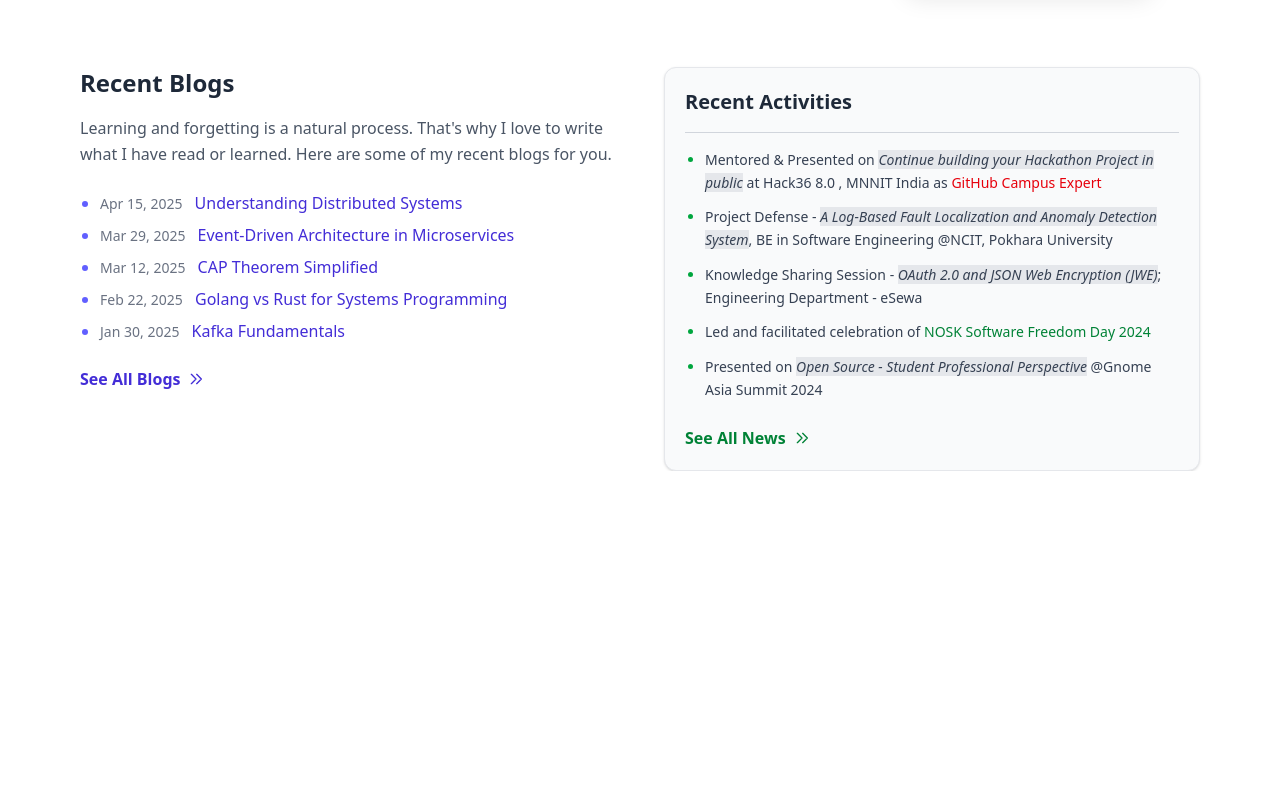
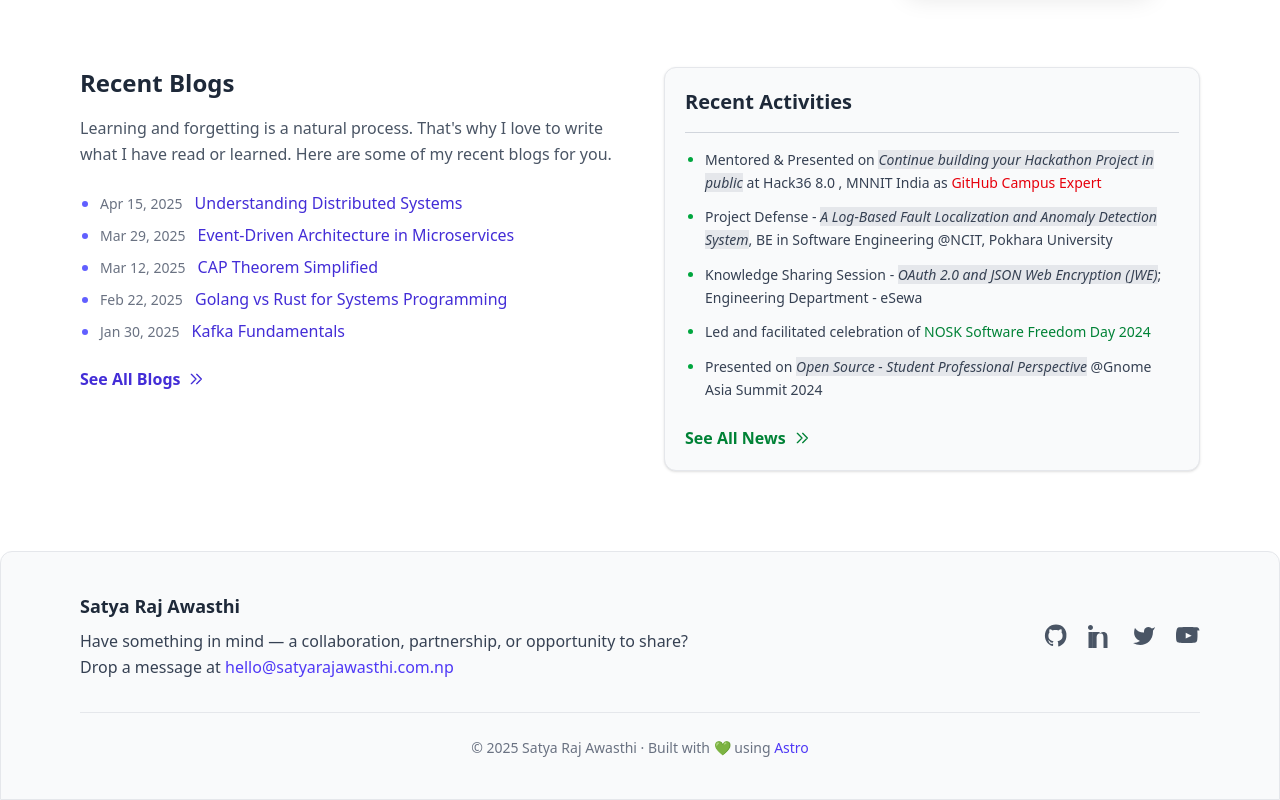
Before and after one commit to SatyaRajAwasth1/WebsitePortfolio, an Astro site: page / in a window 1280 px wide. Shown: the part 414-1214 px from the top of the page. Before the commit the page ends 885 px from the top, so only its background shows below. Built offline with nearby package versions, Linux system fonts and the light colour scheme; Astro itself is replaced by a stand-in of ours.

Commit message:
Add a new component footer and default it for BaseLayout (Top Nav, middle content, bottom footer and empty spaces on side)

```diff
--- /dev/null
+++ b/src/components/Footer.astro
@@ -0,0 +1,61 @@
+---
+
+---
+
+<footer class="bg-gray-50 border border-gray-200 rounded-t-xl mt-20">
+    <div class="max-w-6xl mx-auto px-4 py-10 text-gray-700">
+      <!-- Top Section: Personal Touch + Social Links -->
+      <div class="flex flex-col md:flex-row justify-between items-center space-y-6 md:space-y-0">
+
+        <!-- Left: Personal Message -->
+        <div class="text-center md:text-left text-base text-gray-700 leading-relaxed">
+          <p class="font-semibold text-gray-800 text-lg">Satya Raj Awasthi</p>
+          <p class="mt-2">
+            Have something in mind — a collaboration, partnership, or opportunity to share?
+            <br />
+            <span class="font-medium">Drop a message at</span>
+            <a href="mailto:hello@satyarajawasthi.com.np" class="text-indigo-600 hover:underline font-medium">
+              hello@satyarajawasthi.com.np
+            </a>
+          </p>
+        </div>
+
+        <!-- Right: Social Icons -->
+        <div class="flex space-x-5 text-gray-600">
+          <!-- GitHub -->
+          <a href="https://github.com/SatyaRajAwasth1" target="_blank" rel="noopener noreferrer" aria-label="GitHub" class="hover:text-black transition">
+            <svg class="w-6 h-6" fill="currentColor" viewBox="0 0 24 24">
+              <path d="M12 .5C5.7.5.9 5.3.9 11.7c0 4.9 3.1 9 7.5 10.4.5.1.7-.2.7-.5v-1.8c-3.1.7-3.8-1.3-3.8-1.3-.4-1.1-1-1.4-1-1.4-.9-.6.1-.6.1-.6 1 .1 1.5 1.1 1.5 1.1.9 1.5 2.4 1.1 3 .9.1-.7.4-1.1.7-1.3-2.5-.3-5.2-1.3-5.2-5.6 0-1.2.4-2.2 1.1-3-.1-.3-.5-1.6.1-3.3 0 0 .9-.3 3 1.1.9-.3 1.9-.4 2.9-.4s2 .1 2.9.4c2.1-1.4 3-1.1 3-1.1.6 1.7.2 3 .1 3.3.7.8 1.1 1.8 1.1 3 0 4.3-2.7 5.3-5.2 5.6.4.3.8.9.8 1.9v2.8c0 .3.2.6.7.5 4.4-1.4 7.5-5.5 7.5-10.4C23.1 5.3 18.3.5 12 .5z"/>
+            </svg>
+          </a>
+
+          <!-- LinkedIn -->
+          <a href="https://linkedin.com/in/SatyaRajAwasth1" target="_blank" rel="noopener noreferrer" aria-label="LinkedIn" class="hover:text-blue-700 transition">
+            <svg class="w-6 h-6" fill="currentColor" viewBox="0 0 24 24">
+              <path d="M4.98 3.5C4.98 4.88 3.87 6 2.5 6S0 4.88 0 3.5 1.12 1 2.5 1s2.48 1.12 2.48 2.5zM.5 8h4V24h-4V8zm7.5 0h3.6v2.1h.05c.5-.9 1.7-2.1 3.45-2.1 3.7 0 4.4 2.4 4.4 5.5V24h-4v-9.5c0-2.3-.05-5.2-3.2-5.2s-3.7 2.5-3.7 5.1V24h-4V8z"/>
+            </svg>
+          </a>
+
+          <!-- Twitter -->
+          <a href="https://twitter.com/SatyaRajAwasth1" target="_blank" rel="noopener noreferrer" aria-label="Twitter" class="hover:text-blue-500 transition">
+            <svg class="w-6 h-6" fill="currentColor" viewBox="0 0 24 24">
+              <path d="M23 3a10.9 10.9 0 01-3.14 1.53 4.48 4.48 0 00-7.86 3v1A10.66 10.66 0 013 4s-4 9 5 13a11.64 11.64 0 01-7 2c9 5 20 0 20-11.5a4.5 4.5 0 00-.08-.83A7.72 7.72 0 0023 3z"/>
+            </svg>
+          </a>
+
+          <!-- YouTube -->
+          <a href="https://www.youtube.com/@SatyaRajAwasth1" target="_blank" rel="noopener noreferrer" aria-label="YouTube" class="hover:text-red-600 transition">
+            <svg class="w-6 h-6" fill="currentColor" viewBox="0 0 24 24">
+              <path d="M23.5 6.5s-.2-1.6-.8-2.3c-.7-.8-1.5-.8-1.9-.9C17.4 3 12 3 12 3s-5.4 0-8.8.3c-.4 0-1.3.1-1.9.9-.6.7-.8 2.3-.8 2.3S0 8.4 0 10.2v1.6c0 1.8.2 3.7.2 3.7s.2 1.6.8 2.3c.7.8 1.6.8 2 .9 1.5.1 6.8.3 6.8.3s5.4 0 8.8-.3c.4 0 1.3-.1 1.9-.9.6-.7.8-2.3.8-2.3s.2-1.8.2-3.7v-1.6c0-1.8-.2-3.7-.2-3.7zM9.7 14.6V8.8l6 2.9-6 2.9z"/>
+            </svg>
+          </a>
+        </div>
+      </div>
+
+      <!-- Bottom Line -->
+      <div class="mt-8 border-t border-gray-200 pt-6 text-center text-sm text-gray-500 leading-relaxed">
+        © 2025 Satya Raj Awasthi · Built with 💚 using
+        <a href="https://astro.build" class="text-indigo-600 hover:underline font-medium">Astro</a>
+      </div>
+    </div>
+  </footer>
--- a/src/layouts/BaseLayout.astro
+++ b/src/layouts/BaseLayout.astro
@@ -1,6 +1,7 @@
 ---
 import "../styles/global.css";
 import Header from "../components/Header.astro";
+import Footer from "../components/Footer.astro";
 
 const { title, children } = Astro.props;
 ---
@@ -20,5 +21,6 @@ const { title, children } = Astro.props;
         <slot></slot>
       </div>
     </main>
+    <Footer/>
   </body>
 </html>
```
